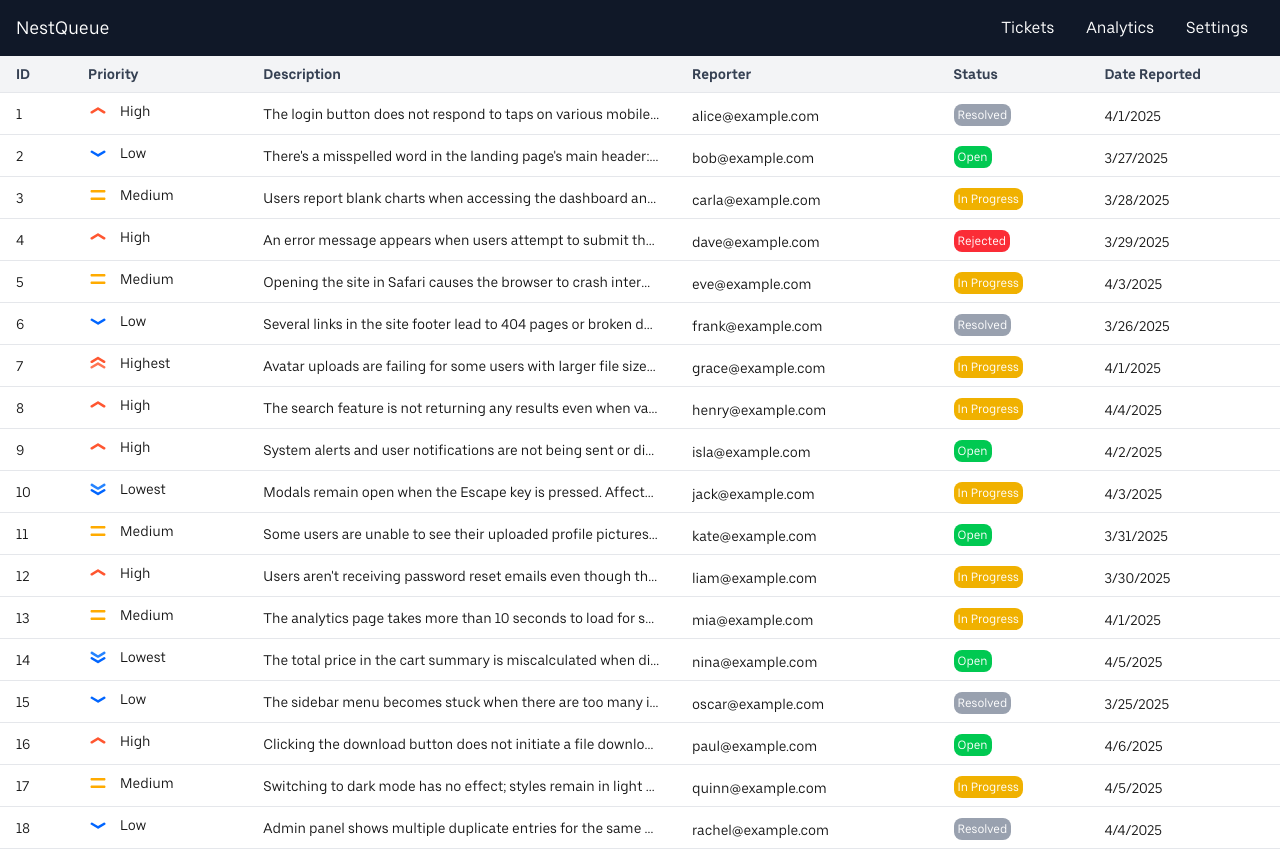
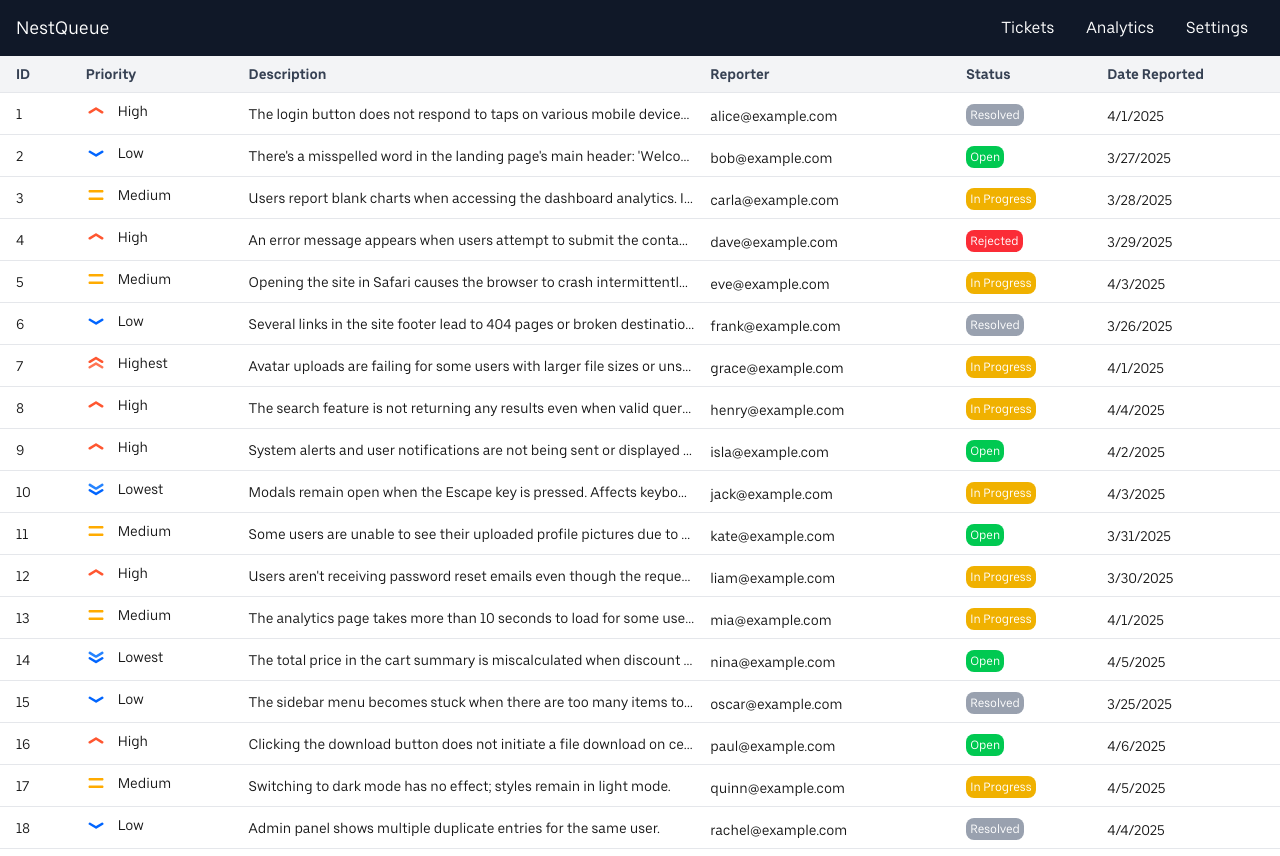
Before and after one commit to digitalnest-wit/nestqueue, a Next.js app: page /tickets in a window 1280 px wide. Built offline with nearby package versions, Linux system fonts and the light colour scheme.

Commit message:
fix: TicketsTable responsiveness

```diff
--- a/src/app/components/TicketsTable.tsx
+++ b/src/app/components/TicketsTable.tsx
@@ -15,23 +15,23 @@ export default function TicketsTable({
 }) {
   return (
     <div className="overflow-x-auto">
-      <table className="min-w-full divide-y divide-gray-200 rounded-lg shadow">
+      <table className="table-auto min-w-full divide-y divide-gray-200 rounded-lg shadow">
         <thead className="bg-gray-100">
           <tr>
             <th className="px-4 py-2 text-left text-sm text-gray-700">ID</th>
-            <th className="px-4 py-2 text-left text-sm text-gray-700 hidden sm:block">
+            <th className="px-2 py-2 text-left text-sm text-gray-700 hidden sm:inline-block">
               Priority
             </th>
-            <th className="px-4 py-2 text-left text-sm text-gray-700">
+            <th className="px-2 py-2 text-left text-sm text-gray-700">
               Description
             </th>
-            <th className="px-4 py-2 text-left text-sm text-gray-700 hidden md:block">
+            <th className="px-2 py-2 text-left text-sm text-gray-700 hidden md:inline-block">
               Reporter
             </th>
-            <th className="px-4 py-2 text-left text-sm text-gray-700">
+            <th className="px-2 py-2 text-left text-sm text-gray-700">
               Status
             </th>
-            <th className="px-4 py-2 text-left text-sm text-gray-700 hidden lg:block">
+            <th className="px-2 py-2 text-left text-sm text-gray-700 hidden lg:inline-block">
               Date Reported
             </th>
           </tr>
@@ -62,14 +62,16 @@ function TableRow({
       key={ticket.id}
     >
       <td className="px-4 py-2">{ticket.id}</td>
-      <td className="px-4 py-2 hidden sm:block">
+      <td className="px-2 py-2 min-w-25 hidden sm:block">
         <PriorityIconLabel priority={ticket.priority} />
       </td>
-      <td className="px-4 py-2 max-w-2xs truncate whitespace-nowrap overflow-hidden">
+      <td className="px-2 py-2 max-w-2xs truncate whitespace-nowrap overflow-hidden">
         {ticket.description}
       </td>
-      <td className="px-4 py-2 hidden md:block">{ticket.reporter}</td>
-      <td className="px-4 py-2">
+      <td className="px-2 py-2 truncate whitespace-nowrap overflow-hidden hidden md:block">
+        {ticket.reporter}
+      </td>
+      <td className="px-2 py-2 min-w-22">
         {isMobile(width!) ? (
           <div className="flex justify-center">
             <StatusDot status={ticket.status} />
@@ -78,7 +80,7 @@ function TableRow({
           <StatusChip status={ticket.status} />
         )}
       </td>
-      <td className="px-4 py-2 hidden lg:block">
+      <td className="px-2 py-2 hidden lg:block">
         {ticket.date.toLocaleDateString()}
       </td>
     </tr>
```
